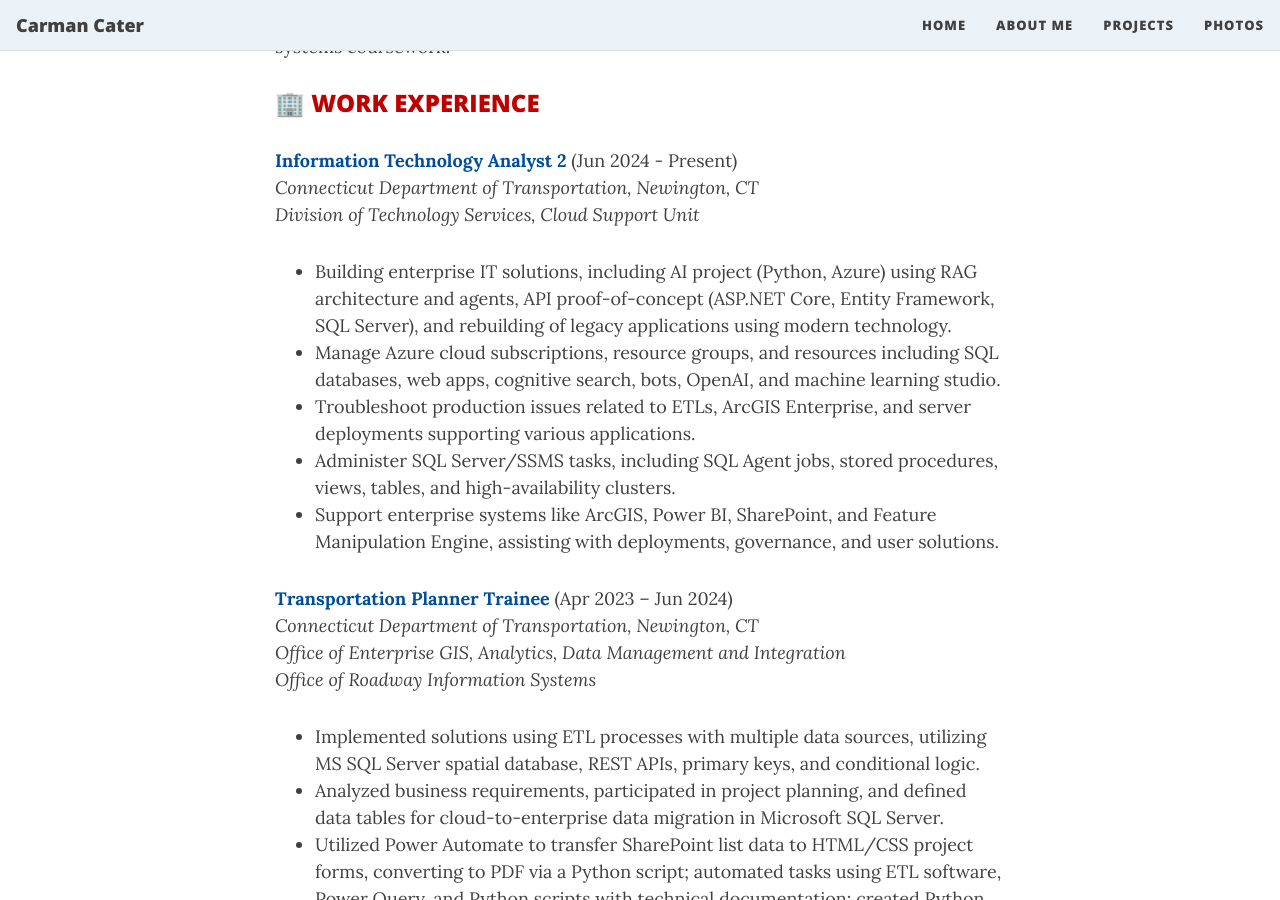
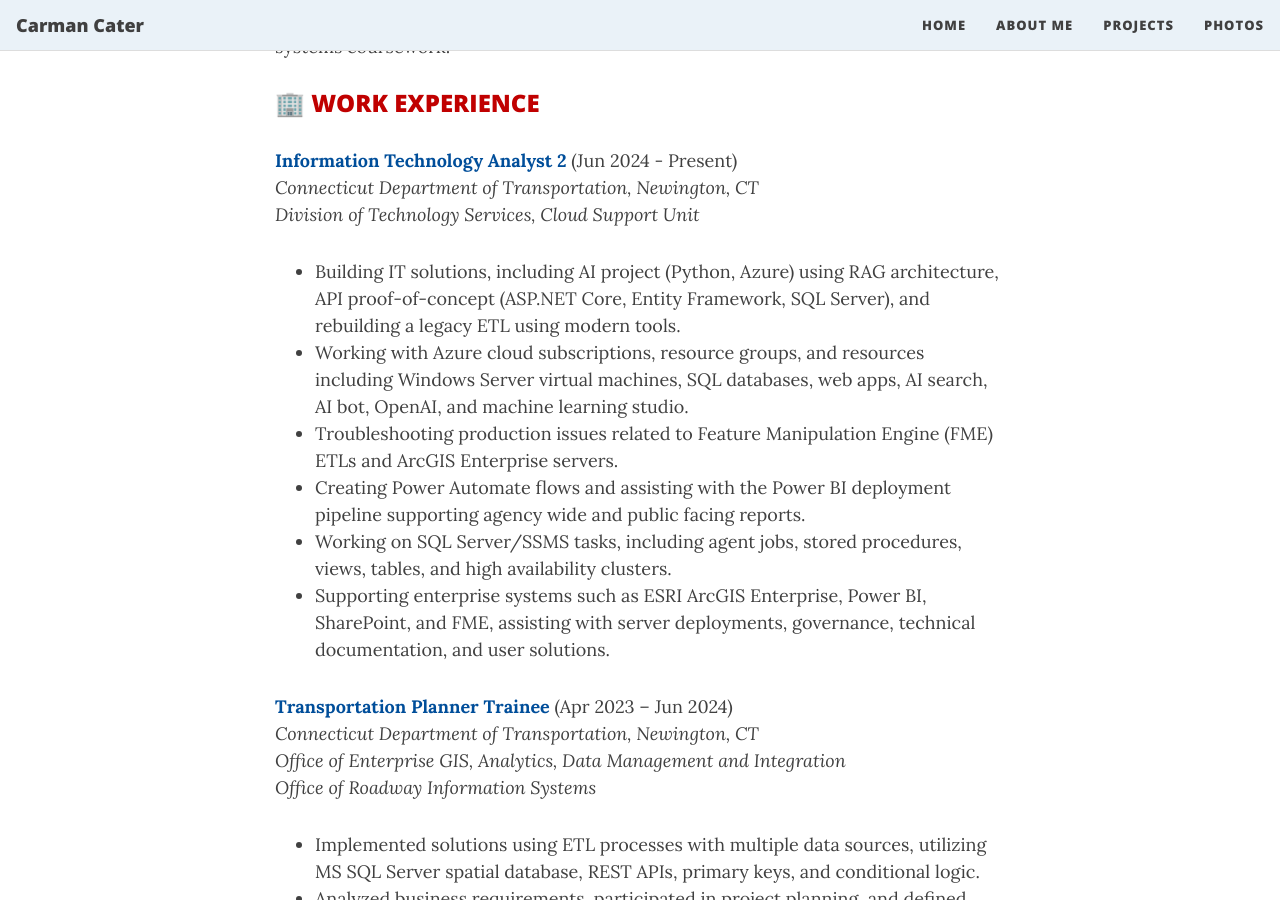
Before and after one commit to carmancater/carmancater.github.io, a Jekyll site: the page built from aboutme.md, in a window 1280 px wide and 900 px high, scrolled down 484 px. Built offline with Jekyll 4.4.1, drawn with Linux system fonts in a browser that asks for light colours; nearby versions of some CDN libraries; emoji names are drawn with the system emoji font.

Commit message:
Update aboutme.md

```diff
--- a/aboutme.md
+++ b/aboutme.md
@@ -19,11 +19,13 @@
 <span style="color: #004E9A">**Information Technology Analyst 2**</span> (Jun 2024 - Present)
 *Connecticut Department of Transportation, Newington, CT*
 *Division of Technology Services, Cloud Support Unit*
-- Building enterprise IT solutions, including AI project (Python, Azure) using RAG architecture and agents, API proof-of-concept (ASP.NET Core, Entity Framework, SQL Server), and rebuilding of legacy applications using modern technology.
-- Manage Azure cloud subscriptions, resource groups, and resources including SQL databases, web apps, cognitive search, bots, OpenAI, and machine learning studio.
-- Troubleshoot production issues related to ETLs, ArcGIS Enterprise, and server deployments supporting various applications.
-- Administer SQL Server/SSMS tasks, including SQL Agent jobs, stored procedures, views, tables, and high-availability clusters.
-- Support enterprise systems like ArcGIS, Power BI, SharePoint, and Feature Manipulation Engine, assisting with deployments, governance, and user solutions.
+- Building IT solutions, including AI project (Python, Azure) using RAG architecture, API proof-of-concept (ASP.NET Core, Entity Framework, SQL Server), and rebuilding a legacy ETL using modern tools.
+- Working with Azure cloud subscriptions, resource groups, and resources including Windows Server virtual machines, SQL databases, web apps, AI search, AI bot, OpenAI, and machine learning studio.
+- Troubleshooting production issues related to Feature Manipulation Engine (FME) ETLs and ArcGIS Enterprise servers.
+- Creating Power Automate flows and assisting with the Power BI deployment pipeline supporting agency wide and public facing reports.
+- Working on SQL Server/SSMS tasks, including agent jobs, stored procedures, views, tables, and high availability clusters.
+- Supporting enterprise systems such as ESRI ArcGIS Enterprise, Power BI, SharePoint, and FME, assisting with server deployments, governance, technical documentation, and user solutions.
+
 
 
 <span style="color: #004E9A">**Transportation Planner Trainee**</span>  (Apr 2023 – Jun 2024)
```
